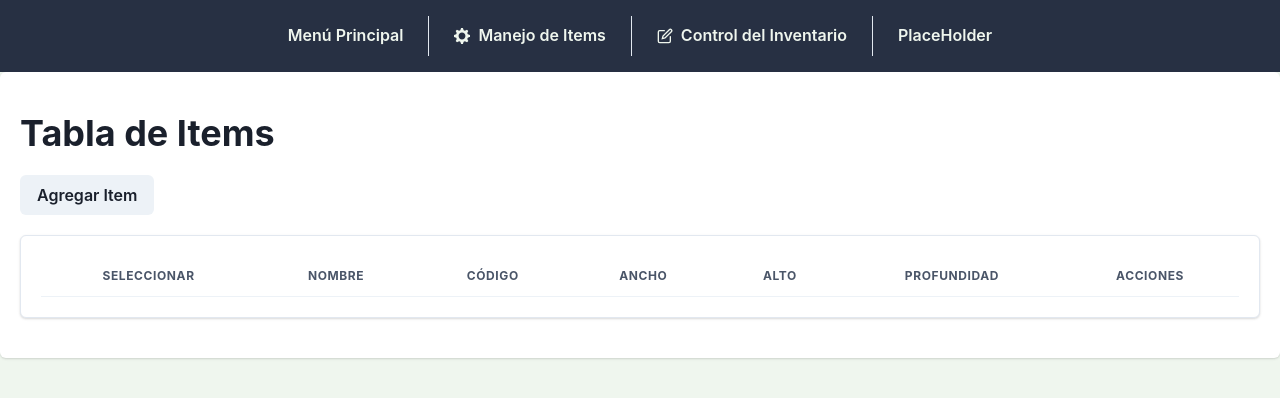
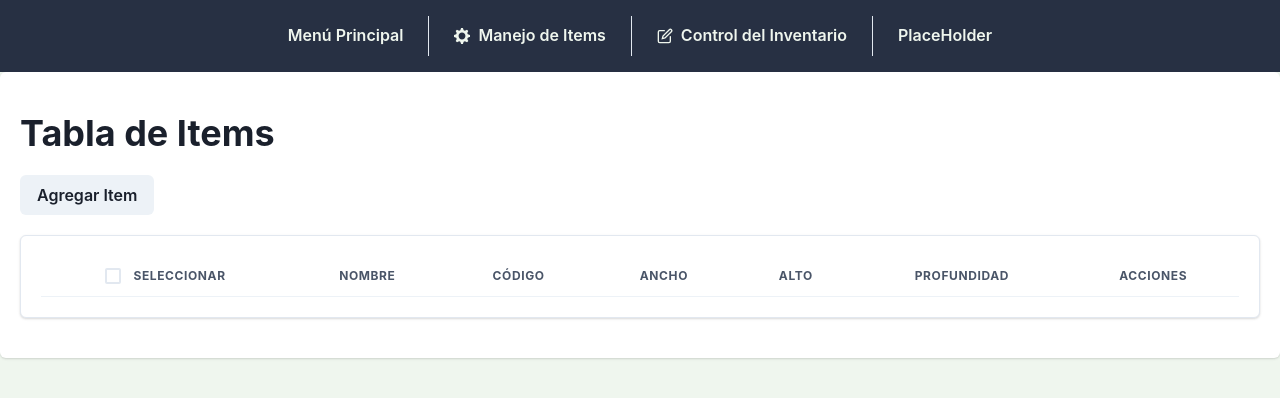
Before and after one commit to FrancoL5/inventoryProject, a React (Vite) app: page /manageInventory in a window 1280 px wide. Shown: the top 398 px of the page. Built offline with nearby package versions, Linux system fonts and the light colour scheme.

Commit message:
update: funcionalidad SelectItems y optimizacion createSelector

```diff
--- a/src/components/inventory/Items/itemsShow.tsx
+++ b/src/components/inventory/Items/itemsShow.tsx
@@ -11,10 +11,19 @@ import {
     Thead,
     Tr,
 } from "@chakra-ui/react"
-import { Items } from "../../../interfaces/items"
+import { ItemsWithID } from "../../../interfaces/items"
 import { HamburgerIcon } from "@chakra-ui/icons"
+import { useAppDispatch, useAppSelector } from "../../../store"
+import {
+    markSelectAll,
+    markSelectItem,
+    selectMarkItems,
+} from "../../../store/inventarioSlice"
 
-export function ShowItemsTable({ items }: { items: Items }) {
+export function ShowItemsTable({ items }: { items: ItemsWithID }) {
+    const dispatch = useAppDispatch()
+    const checkedItems = useAppSelector(selectMarkItems)
+    const checkedAll = checkedItems.length === items.length && items.length > 0
     return (
         <Card variant={"outline"}>
             <CardBody>
@@ -23,7 +32,17 @@ export function ShowItemsTable({ items }: { items: Items }) {
                         <Thead>
                             <Tr>
                                 <Th>
-                                    <Center>Seleccionar</Center>
+                                    <Center>
+                                        <Checkbox
+                                            isChecked={checkedAll}
+                                            isIndeterminate={!checkedAll && checkedItems.length > 0}
+                                            onChange={(e) =>
+                                                dispatch(markSelectAll(e.target.checked))
+                                            }
+                                            mr="0.75rem"
+                                        ></Checkbox>
+                                        Seleccionar
+                                    </Center>
                                 </Th>
                                 <Th>
                                     <Center>Nombre</Center>
@@ -50,7 +69,17 @@ export function ShowItemsTable({ items }: { items: Items }) {
                                 <Tr key={i}>
                                     <Th>
                                         <Center>
-                                            <Checkbox></Checkbox>
+                                            <Checkbox
+                                                isChecked={item.selected}
+                                                onChange={() => {
+                                                    dispatch(
+                                                        markSelectItem({
+                                                            id: item.id,
+                                                            select: !item.selected,
+                                                        })
+                                                    )
+                                                }}
+                                            ></Checkbox>
                                         </Center>
                                     </Th>
                                     <Th>
--- a/src/interfaces/items.ts
+++ b/src/interfaces/items.ts
@@ -5,4 +5,9 @@ export interface Item {
     name: string
     code: string
 }
+export interface ItemWithID extends Item {
+    id: number
+    selected?: boolean
+}
 export type Items = Item[]
+export type ItemsWithID = ItemWithID[]
--- a/src/store/inventarioSlice.ts
+++ b/src/store/inventarioSlice.ts
@@ -1,9 +1,10 @@
-import { PayloadAction, createSlice } from "@reduxjs/toolkit"
-import { Item, Items } from "../interfaces/items"
+import { PayloadAction, createSelector, createSlice } from "@reduxjs/toolkit"
+import { Item, ItemWithID, ItemsWithID } from "../interfaces/items"
 import { RootState } from "../store"
 
 const initialState = {
-    items: [] as Items,
+    items: [] as ItemsWithID,
+    lastId: 0 as number,
 }
 
 export const inventarioSlice = createSlice({
@@ -11,10 +12,39 @@ export const inventarioSlice = createSlice({
     initialState,
     reducers: {
         addItem: (state, action: PayloadAction<Item>) => {
-            state.items.push(action.payload)
+            state.lastId += 1
+            state.items.push({ ...action.payload, id: state.lastId })
+        },
+        updateItems: (state, action: PayloadAction<ItemWithID>) => {
+            state.items = state.items.map((item) =>
+                item.id === action.payload.id ? action.payload : item
+            )
+        },
+        markSelectItem: (
+            state,
+            action: PayloadAction<{ id: number; select: boolean }>
+        ) => {
+            const itemFind = state.items.find(
+                (item) => item.id === action.payload.id
+            )
+
+            if (itemFind) {
+                itemFind.selected = action.payload.select
+            }
+        },
+        markSelectAll: (state, action: PayloadAction<boolean>) => {
+            state.items = state.items.map((item) => {
+                return { ...item, selected: action.payload }
+            })
         },
     },
 })
-export const { addItem } = inventarioSlice.actions
+export const { addItem, markSelectItem, markSelectAll, updateItems } =
+    inventarioSlice.actions
 export const selectItems = (state: RootState) => state.inventario.items
+
+export const selectMarkItems = createSelector(
+    [(state: RootState) => state.inventario.items],
+    (items) => items.filter((item) => item.selected)
+)
 export default inventarioSlice.reducer
```
